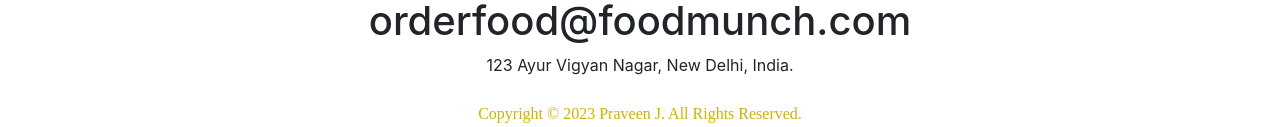
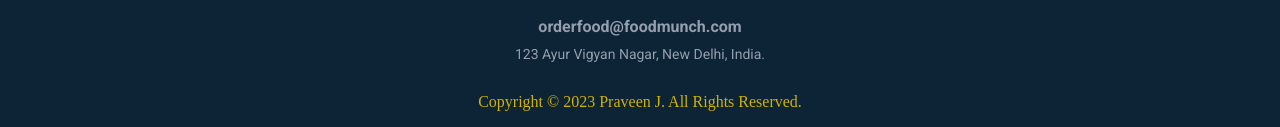
Before and after one commit to praveenj13/Bite-Bliss, a plain HTML site: page index.html in a window 1280 px wide. Shown: the part 3383-3510 px from the top of the page. Drawn offline with nearby package versions, Linux system fonts and the light colour scheme; a web font is replaced by a local one.

Commit message:
style.css

```diff
--- a/style.css
+++ b/style.css
@@ -247,5 +247,22 @@ span {
     color:#d0b200;
     margin:25px 25px;
     text-align:center;
+  }
 
+/*Follow us section */
+
+.footer-section {
+  background-color: #0d2436;
 }
+.footer-section-mail-id {
+  color: #959ead;
+  font-family: "Roboto";
+  font-weight: bold;
+  font-size: 16px;
+  margin-top: 20px;
+}
+.footer-section-address {
+  color: #959ead;
+  font-family: "Roboto";
+  font-size: 14px;
+}
```
